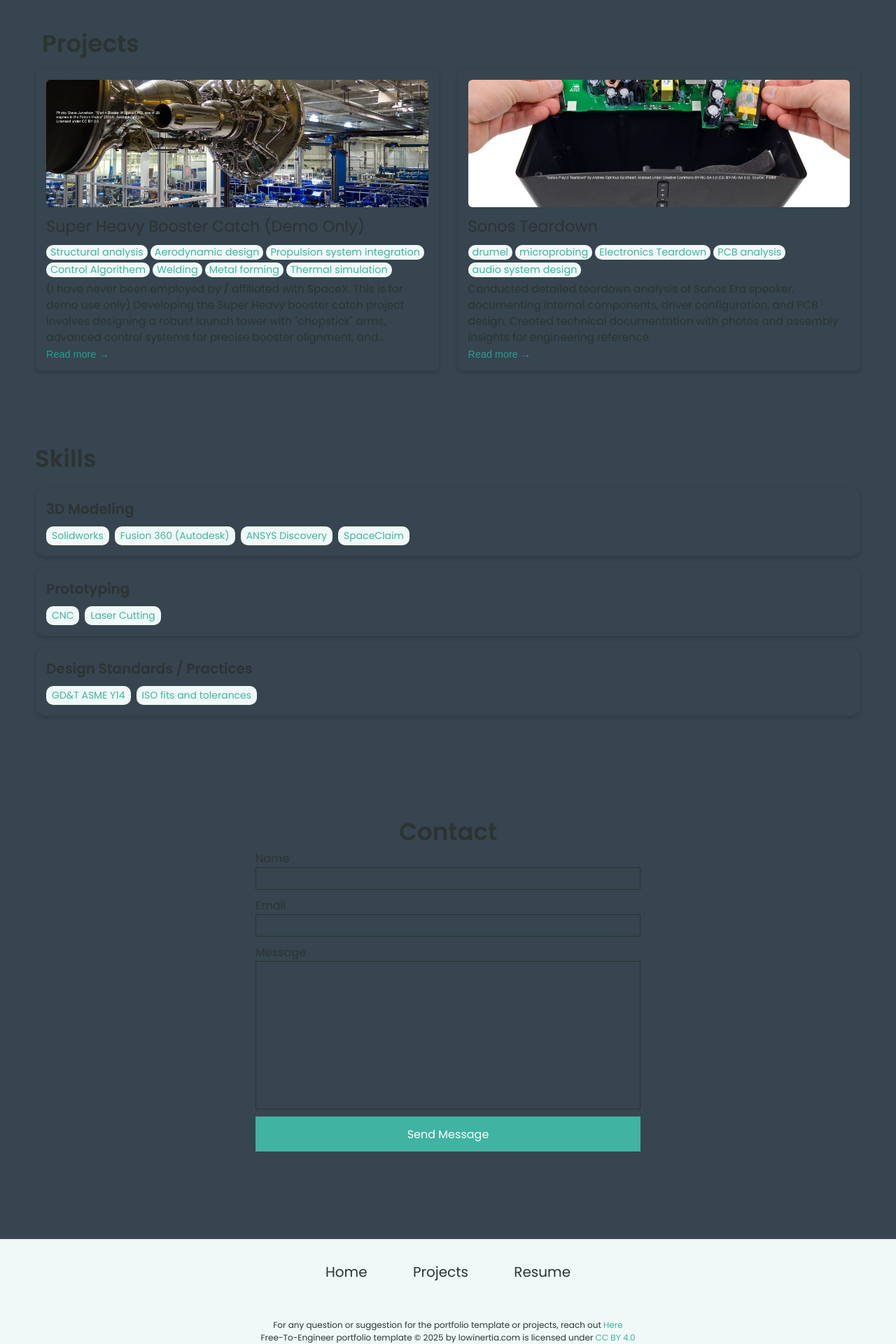
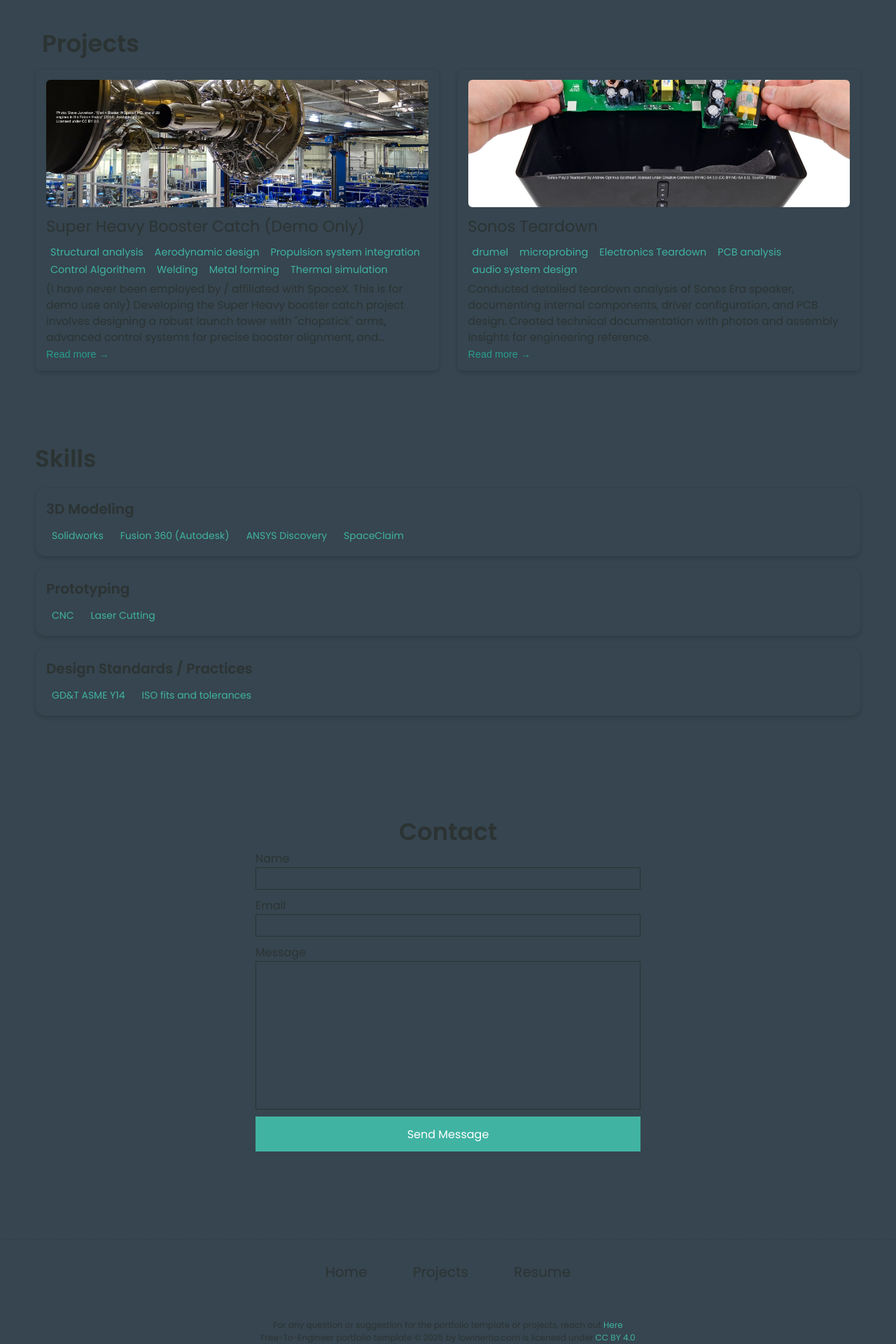
Before and after one commit to Assembly00111/Assembly00111.github.io, a Jekyll site: the page built from index.html, in a window 1280 px wide. Shown: the part 996-2916 px from the top of the page at 70% size. Built offline with Jekyll 4.4.1, drawn with Linux system fonts in a browser that asks for light colours.

Commit message:
Update _config.yml

```diff
--- a/_config.yml
+++ b/_config.yml
@@ -89,7 +89,7 @@ colors: # this is the basic theme
   link: "#40b3a2"
   highlight: "#2a9d8f"
   background: "#36454F"
-  light_background: "#f0f9f7"
+  light_background: "#36454F"
 
 # A few examples.
 basic theme:
```
